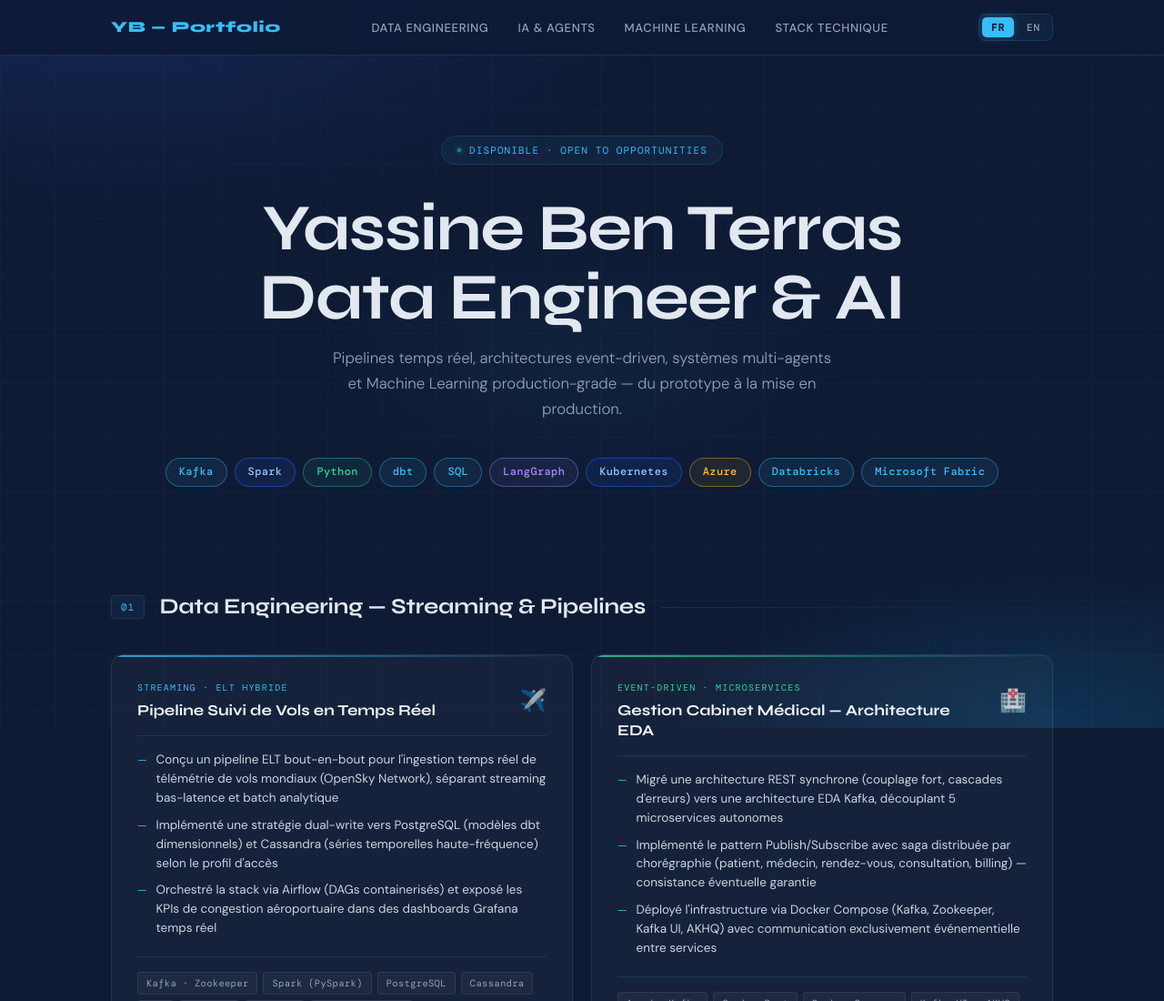
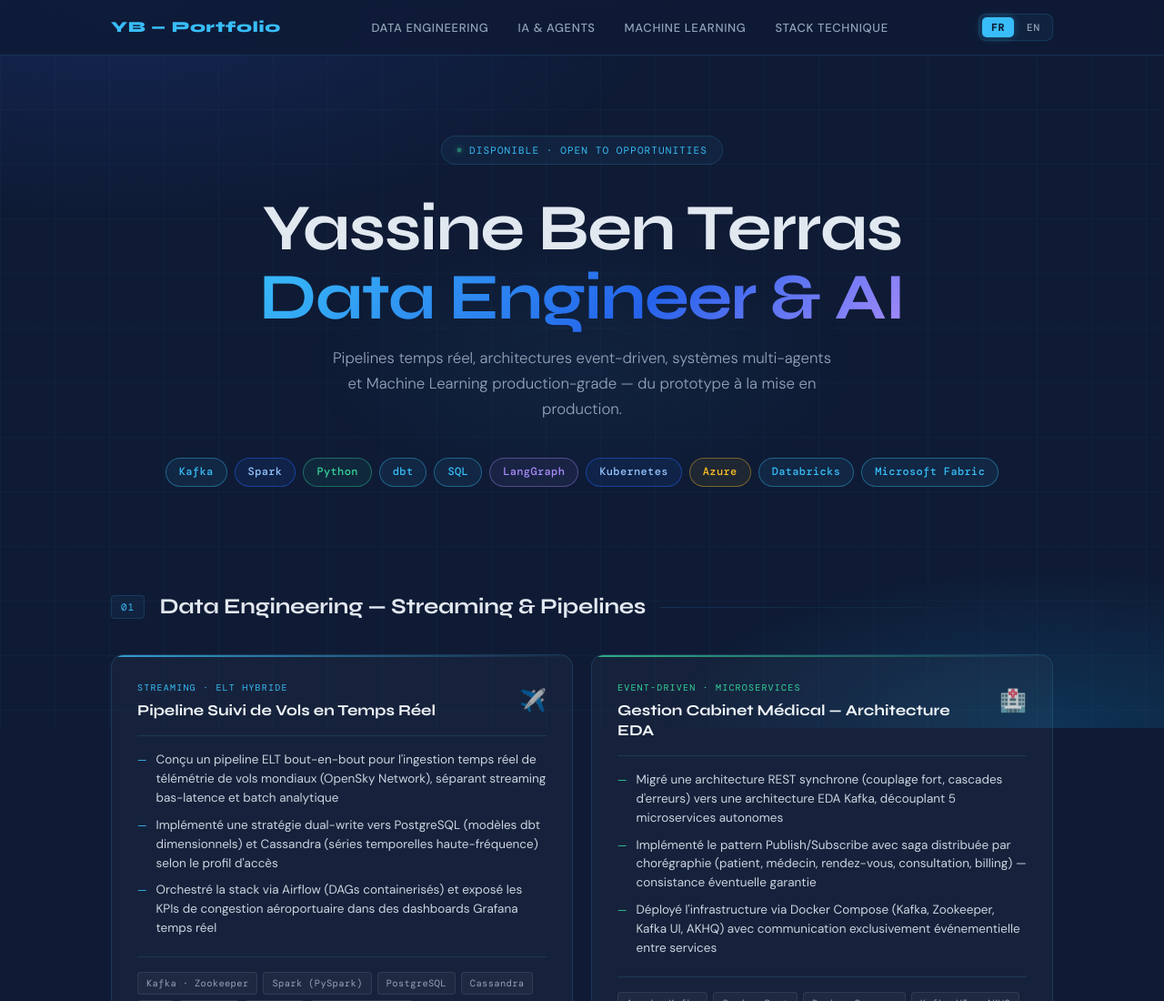
Before and after one commit to Yassine-Ben-Terras/Yassine-Ben-Terras.github.io, a plain HTML site: page index.html in a window 1280 px wide. Shown: the top 1100 px of the page at 91% size. Drawn offline with nearby package versions, Linux system fonts and the light colour scheme.

Commit message:
Update index.html

```diff
--- a/index.html
+++ b/index.html
@@ -586,11 +586,7 @@
   <div class="wrap">
     <section class="hero">
       <div class="hero-badge" data-i18n="hero.badge">Disponible · Open to opportunities</div>
-
-<h1>
-  Yassine Ben Terras <br>
-  Data Engineer & AI
-</h1>
+      <h1>Yassine Ben Terras<br /><span>Data Engineer & AI</span></h1>
       <p class="hero-sub" data-i18n="hero.sub">Pipelines temps réel, architectures event-driven, systèmes multi-agents
         et Machine Learning
         production-grade — du prototype à la mise en production.</p>
```
